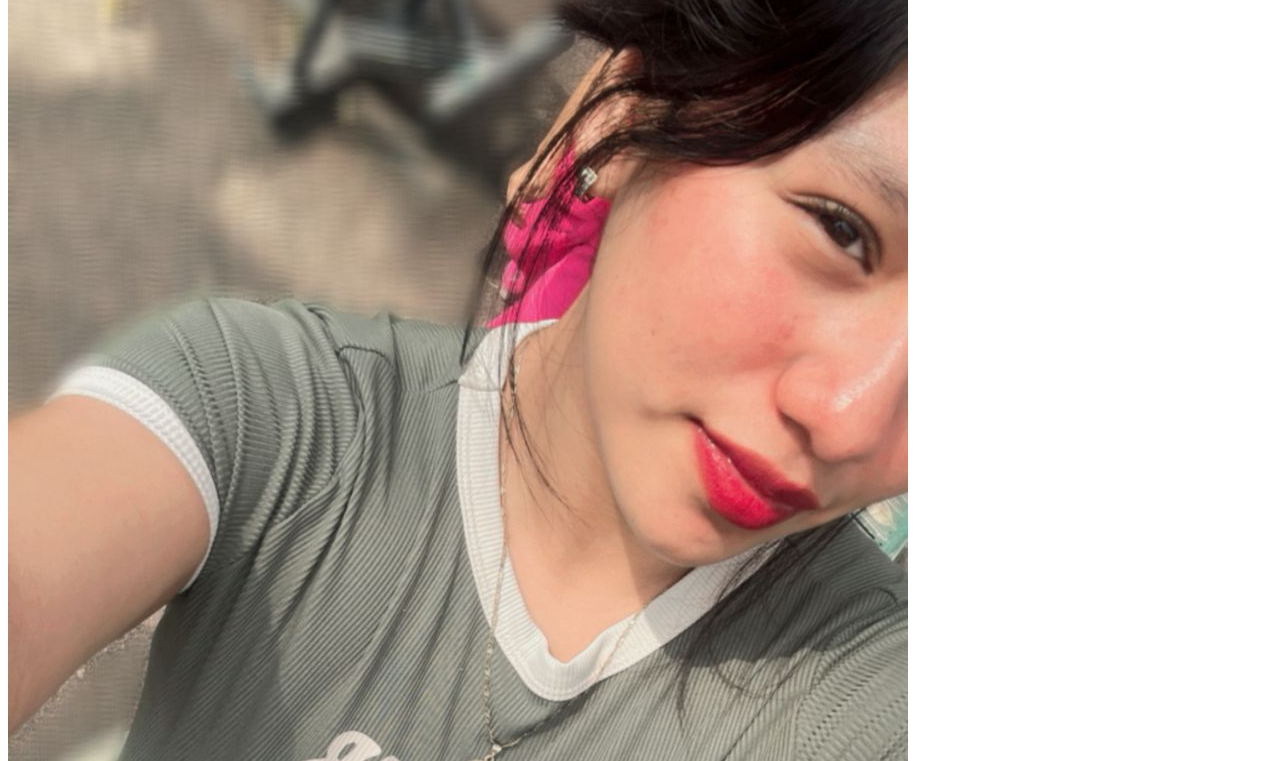
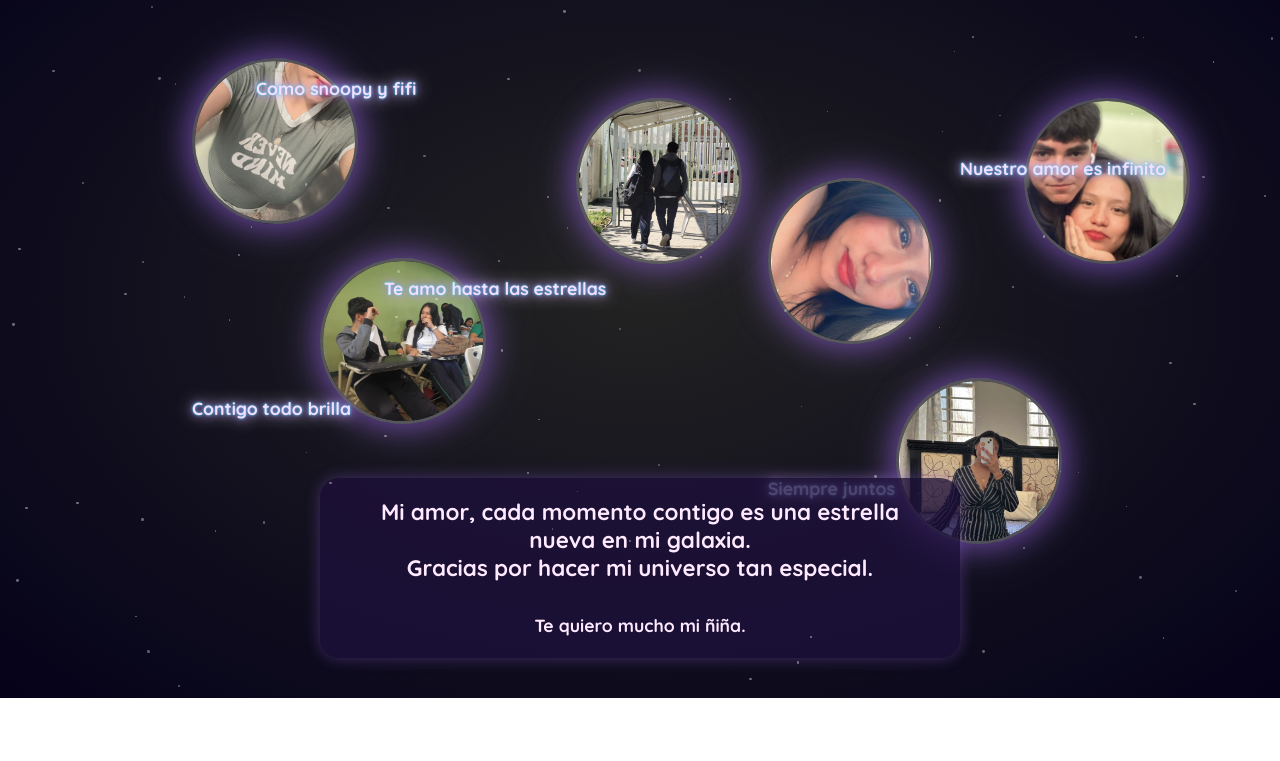
Before and after one commit to Trn-lab/Mi-Lilita, a plain HTML site: page index.html in a window 1280 px wide. Shown: the part 102-863 px from the top of the page. After the commit the page ends 800 px from the top, so only its background shows below. Drawn offline with Linux system fonts and the light colour scheme.

Commit message:
Update index.html

```diff
--- a/index.html
+++ b/index.html
@@ -2,15 +2,110 @@
 <html lang="es">
 <head>
   <meta charset="UTF-8">
-  <title>Galaxia Lili</title>
+  <title>Nuestra Galaxia</title>
+  <link href="https://fonts.googleapis.com/css2?family=Quicksand:wght@700&display=swap" rel="stylesheet">
+  <style>
+    body {
+      background: radial-gradient(ellipse at center, #222 0%, #05021a 100%);
+      color: #fff;
+      font-family: 'Quicksand', Arial, sans-serif;
+      min-height: 100vh;
+      margin: 0;
+      overflow-x: hidden;
+    }
+    .galaxy {
+      position: relative;
+      width: 100vw;
+      height: 100vh;
+      overflow: hidden;
+    }
+    .star {
+      position: absolute;
+      background: white;
+      border-radius: 50%;
+      opacity: 0.8;
+      animation: twinkle 2s infinite alternate;
+    }
+    @keyframes twinkle {
+      to { opacity: 0.3; }
+    }
+    /* Palabras flotando */
+    .floating-word {
+      position: absolute;
+      font-size: 1.1rem;
+      color: #f5dfff;
+      text-shadow: 0 0 8px #a86cff, 0 0 18px #fff, 0 0 3px #00ffee;
+      animation: float 8s ease-in-out infinite alternate;
+      white-space: pre;
+    }
+    @keyframes float {
+      0% { transform: translateY(0);}
+      100% { transform: translateY(-30px);}
+    }
+    /* Fotos de planetas */
+    .foto {
+      position: absolute;
+      border-radius: 50%;
+      border: 3px solid #fff4;
+      box-shadow: 0 0 30px 5px #a86cff88, 0 0 80px 10px #fff1;
+      width: 160px;
+      height: 160px;
+      object-fit: cover;
+    }
+    /* Mensaje principal */
+    .mensaje {
+      position: absolute;
+      bottom: 40px;
+      left: 50%;
+      transform: translateX(-50%);
+      background: rgba(30,16,60,0.75);
+      border-radius: 20px;
+      padding: 20px 40px;
+      font-size: 1.4rem;
+      color: #ffe9ff;
+      box-shadow: 0 0 16px #a86cff55;
+      text-align: center;
+      max-width: 80vw;
+    }
+  </style>
 </head>
 <body>
-  <h1>Galaxia Lili</h1>
-  <img src="foto1.jpg" alt="Foto 1">
-  <img src="foto2.jpg" alt="Foto 2">
-  <img src="foto3.jpg" alt="Foto 3">
-  <img src="foto4.jpg" alt="Foto 4">
-  <img src="foto5.jpg.jpeg" alt="Foto 5">
-  <img src="foto6.jpg" alt="Foto 6">
+  <div class="galaxy" id="galaxy">
+
+    <!-- Fotos -->
+    <img src="foto1.jpg" alt=" 1" class="foto" style="top: 20%; left: 15%;">
+    <img src="foto2.jpg" alt=" 2" class="foto" style="top: 60%; left: 70%;">
+    <img src="foto3.jpg" alt=" 3" class="foto" style="top: 35%; left: 60%;">
+    <img src="foto4.jpg" alt=" 4" class="foto" style="top: 25%; left: 80%;">
+    <img src="foto5,jpg.jpeg" alt=" 5" class="foto" style="top: 45%; left: 25%;">
+    <img src="foto6.jpg" alt=" 6" class="foto" style="top: 25%; left: 45%;">
+    <!-- Palabras flotando -->
+    <div class="floating-word" style="top: 10%; left: 50%;">Nuestro universo</div>
+    <div class="floating-word" style="top: 50%; left: 30%;">Te amo hasta las estrellas</div>
+    <div class="floating-word" style="top: 75%; left: 60%;">Siempre juntos</div>
+    <div class="floating-word" style="top: 35%; left: 75%;">Nuestro amor es infinito</div>
+    <div class="floating-word" style="top: 65%; left: 15%;">Contigo todo brilla</div>
+    <div class="floating-word" style="top: 25%; left: 20%;">Como snoopy y fifi</div>
+    <!-- Mensaje final -->
+    <div class="mensaje">
+      Mi amor, cada momento contigo es una estrella nueva en mi galaxia. <br>
+      Gracias por hacer mi universo tan especial. <br><br>
+      <span style="font-size: 1.1rem;">Te quiero mucho mi ñiña.</span>
+    </div>
+  </div>
+  <script>
+    //estrellas
+    const galaxy = document.getElementById('galaxy');
+    for (let i = 0; i < 120; i++) {
+      const star = document.createElement('div');
+      star.className = 'star';
+      star.style.width = `${Math.random()*2+1}px`;
+      star.style.height = star.style.width;
+      star.style.top = `${Math.random()*100}%`;
+      star.style.left = `${Math.random()*100}%`;
+      star.style.opacity = Math.random() * 0.8 + 0.2;
+      galaxy.appendChild(star);
+    }
+  </script>
 </body>
 </html>
```
